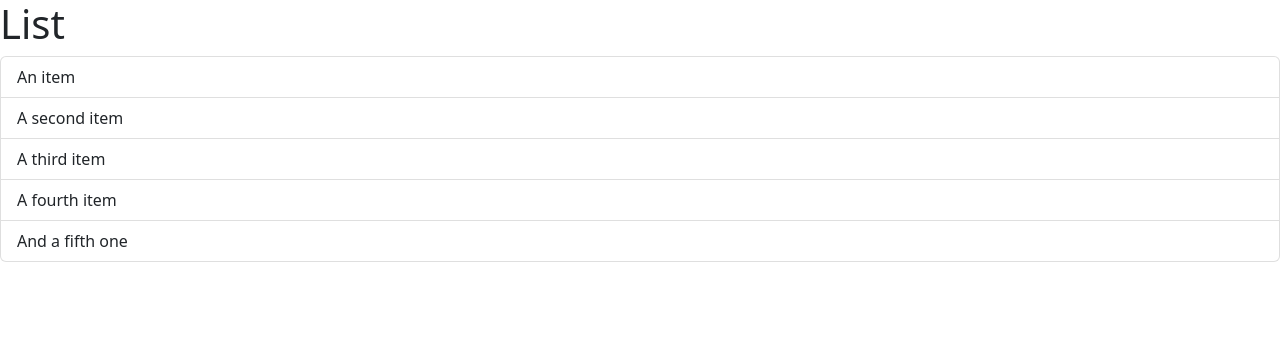
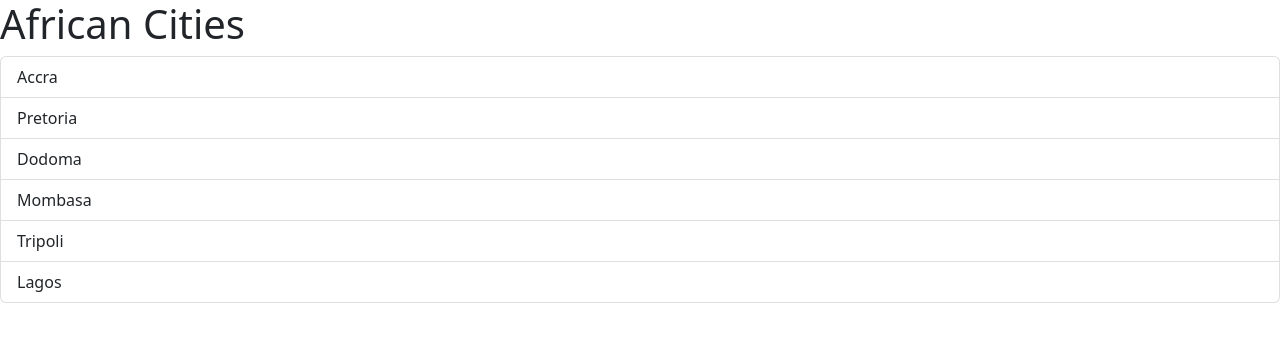
Before and after one commit to HigherIB/react-app-workable, a React (Vite) app: page / in a window 1280 px wide. Shown: the top 342 px of the page. Built offline with nearby package versions, Linux system fonts and the light colour scheme.

Commit message:
list programatic

```diff
--- a/src/components/ListGroup.tsx
+++ b/src/components/ListGroup.tsx
@@ -1,14 +1,19 @@
 
 function ListGroup() {
+  const cities = [
+    'Accra',
+    'Pretoria',
+    'Dodoma',
+    'Mombasa',
+    'Tripoli',
+    'Lagos',
+  ]
     return (
       <>
-        <h1>List</h1>
+        <h1>African Cities</h1>
         <ul className="list-group">
-          <li className="list-group-item">An item</li>
-          <li className="list-group-item">A second item</li>
-          <li className="list-group-item">A third item</li>
-          <li className="list-group-item">A fourth item</li>
-          <li className="list-group-item">And a fifth one</li>
+          {cities.map((city) => <li className="list-group-item">{city}</li>)}
+
         </ul>
       </>
     )
```
